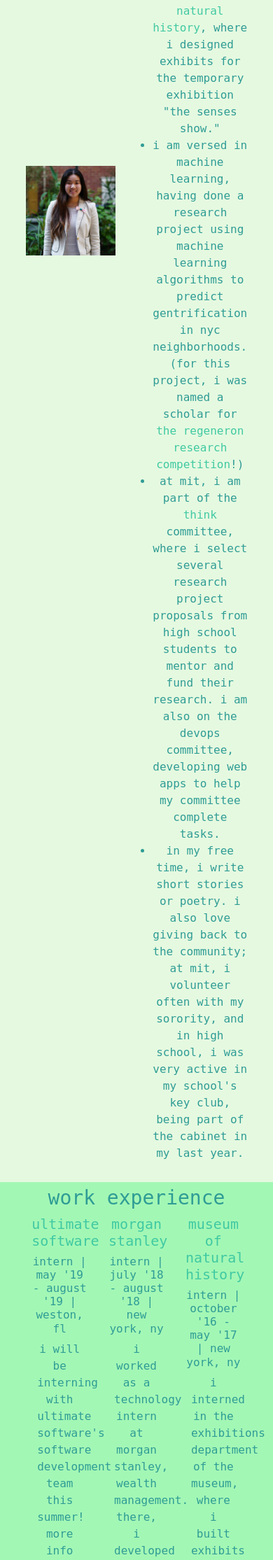
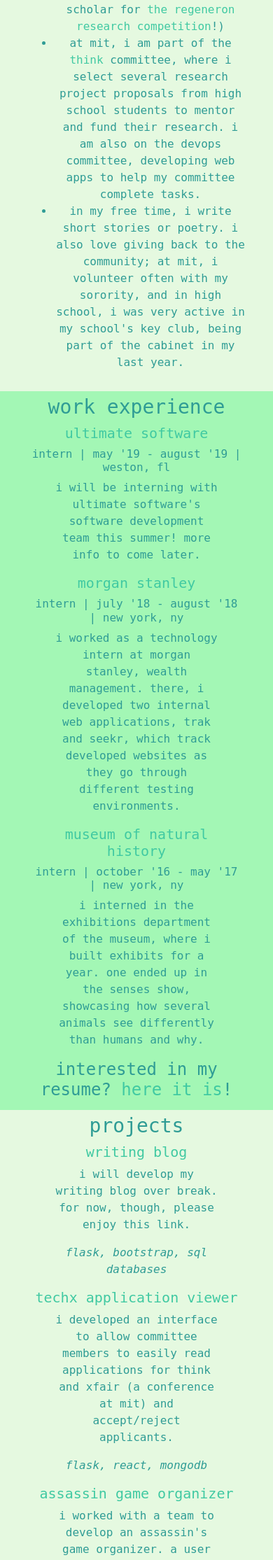
Before and after one commit to tiffanychenn/legendary-octo-robot, a Flask app: page / in a window 390 px wide. Shown: the part 1284-3513 px from the top of the page at 70% size. Run offline with Flask 2, Linux system fonts and the light colour scheme; some libraries are stand-ins or nearby versions.

Commit message:
made it look better on mobile

```diff
--- a/templates/index.html
+++ b/templates/index.html
@@ -73,10 +73,10 @@
             <h3>hi there! i'm tiffany chen!</h3>
             <h4>stuy '18 | mit '22 | software engineer</h4>
             <div class="row align-items-center">
-                <div class="col" style="padding: 2%;">
+                <div class="col-md" style="padding: 2%;">
                     <img src="/static/square-me.jpg" class="img-fluid">
                 </div>
-                <div class="col" style="padding: 2%;">
+                <div class="col-md" style="padding: 2%;">
                     <h6>interesting factoids about me:</h6>
                     <ul>
                         <li style="color: #2F9C95">i currently study computer science at mit, and am considering a double major with creative writing or mechanical engineering.</li>
@@ -95,17 +95,17 @@
         <div class="container-fluid" id="work" style="color: #2F9C95; text-align: center; padding: 2%;">
             <h3>work experience</h3>
             <div class="row">
-                <div class="col-4">
+                <div class="col-md-4">
                     <h5><a href="https://ultimatesoftware.com" style="color: #40C9A2;">ultimate software</a></h5>
                     <h6 class="occupation">intern | may '19 - august '19 | weston, fl</h6>
                     <p>i will be interning with ultimate software's software development team this summer! more info to come later.</p>
                 </div>
-                <div class="col-4">
+                <div class="col-md-4">
                     <h5><a href="https://ms.com" style="color: #40C9A2;">morgan stanley</a></h5>
                     <h6 class="occupation">intern | july '18 - august '18 | new york, ny</h6>
                     <p>i worked as a technology intern at morgan stanley, wealth management. there, i developed two internal web applications, trak and seekr, which track developed websites as they go through different testing environments.</p>
                 </div>
-                <div class="col-4">
+                <div class="col-md-4">
                     <h5><a href="https://amnh.org" style="color: #40C9A2;">museum of natural history</a></h5>
                     <h6 class="occupation">intern | october '16 - may '17 | new york, ny</h6>
                     <p>i interned in the exhibitions department of the museum, where i built exhibits for a year. one ended up in the senses show, showcasing how several animals see differently than humans and why.</p>
@@ -119,48 +119,48 @@
         <div class="container-fluid" id="projects" style="color: #2F9C95; text-align: center; padding: 2%;">
             <h3>projects</h3>
             <div class="row">
-                <div class="col-4">
+                <div class="col-md-4">
                     <h5><a href="https://www.youtube.com/watch?v=dQw4w9WgXcQ" style="color: #40C9A2;">writing blog</a></h5>
                     <p>i will develop my writing blog over break. for now, though, please enjoy this link.</p>
                     <p class="languages">flask, bootstrap, sql databases</p>
                 </div>
-                <div class="col-4">
+                <div class="col-md-4">
                     <h5><a href="https://viewer.xfair.io/yamatos" style="color: #40C9A2;">techx application viewer</a></h5>
                     <p>i developed an interface to allow committee members to easily read applications for think and xfair (a conference at mit) and accept/reject applicants.</p>
                     <p class="languages">flask, react, mongodb</p>
                 </div>
-                <div class="col-4">
+                <div class="col-md-4">
                     <h5><a href="https://github.com/JFreud/milksquared" style="color: #40C9A2;">assassin game organizer</a></h5>
                     <p>i worked with a team to develop an assassin's game organizer. a user can register and start/join existing assassin games. the app does all administrative parts of the game, such as randomly assigning targets and administering a way to mark deaths.</p>
                     <p class="languages">flask, javascript, bootstrap, sql databases</p>
                 </div>
             </div>
             <div class="row">
-                <div class="col-2"></div>
-                <div class="col-4">
+                <div class="col-md-2"></div>
+                <div class="col-md-4">
                     <h5><a href="https://github.com/tiffanychenn/DIJiTal" style="color: #40C9A2;">mario party online game</a></h5>
                     <p>i worked with a team to develop an online version of mario party. two players can play simultaneously, going across the board and playing minigames to earn/lose coins. players can also continue old games from the home page.</p>
                     <p class="languages">flask, javascript, foundation, sql databases</p>
                 </div>
-                <div class="col-4">
+                <div class="col-md-4">
                     <h5><a href="https://github.com/tiffanychenn/regeneron-research" style="color: #40C9A2;">regeneron research</a></h5>
                     <p>i predicted gentrification in nyc neighborhoods using public housing data from 2003 - 2017. i inputted final sale prices of houses in gentrifying and non-gentrifying neighborhoods into the cox proportional hazards model, and trends allowed me to see what neighborhoods are most likely to gentrify next.</p>
                     <p class="languages">python</p>
                 </div>
-                <div class="col-2"></div>
+                <div class="col-md-2"></div>
             </div>
             <div class="row">
-                <div class="col-4">
+                <div class="col-md-4">
                     <h5><a href="https://github.com/tiffanychenn/gstem-research" style="color: #40C9A2;">gstem research</a></h5>
                     <p>i predicted housing prices for many unsold homes in new york city using regression models in machine learning.</p>
                     <p class="languages">python</p>
                 </div>
-                <div class="col-4">
+                <div class="col-md-4">
                     <h5><a href="https://github.com/tiffanychenn/safariZone" style="color: #40C9A2;">safari zone game</a></h5>
                     <p>my partner and i developed a game in processing simulating the safari zone minigame found in many main pokemon games. players can choose their character and catch pokemon, collecting them all in several safari zone habitats.</p>
                     <p class="languages">processing</p>
                 </div>
-                <div class="col-4">
+                <div class="col-md-4">
                     <h5><a href="https://github.com/JFreud/spellCheck" style="color: #40C9A2;">spell checker</a></h5>
                     <p>my partner and i developed a spell checker. by inputting text, the program checks each word with the dictionary and, if the word is not found, spell checks it. the user can also respell-check words.</p>
                     <p class="languages">java</p>
```
